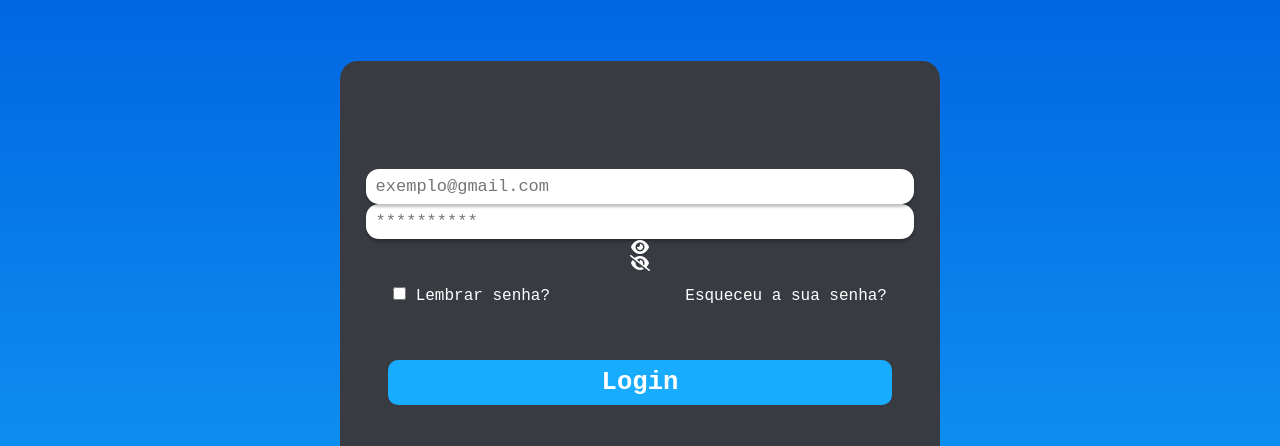
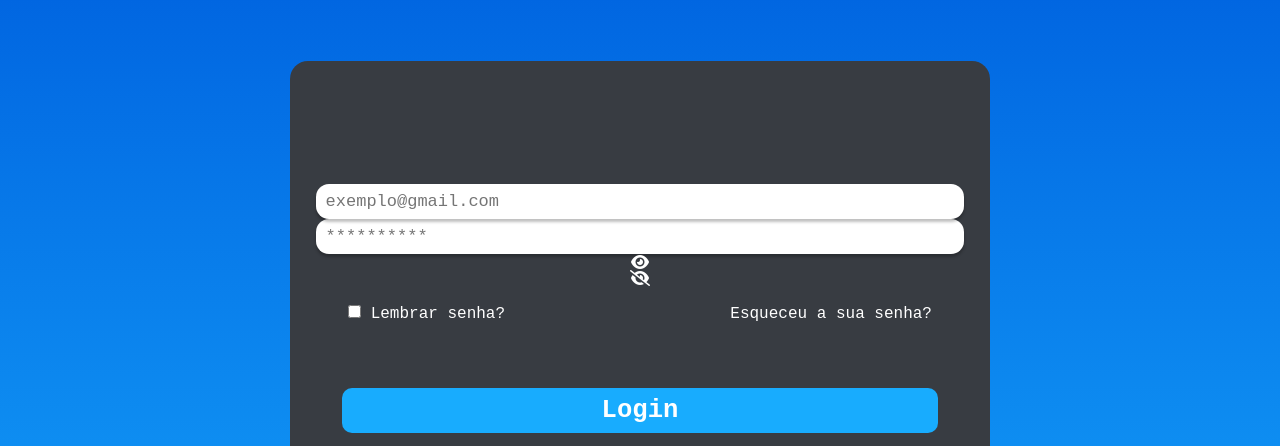
Before and after one commit to kayqueprogram/display-login, a plain HTML site: page index.html in a window 1280 px wide. Shown: the part 75-521 px from the top of the page. Drawn offline with Linux system fonts and the light colour scheme; a web font is replaced by a local one.

Commit message:
Update styles.css

```diff
--- a/CSS/styles.css
+++ b/CSS/styles.css
@@ -31,8 +31,8 @@ main{
 
 main form{
     margin-top: 5%;
-    width: 600px;
-    height: 42%;
+    width: 700px;
+    height: 37%;
     background-color: #383c42;
     box-shadow:  0px 2px 3px rgba(0, 0, 0, 0.25) inset 0px 4px 4px rgba(0, 0, 0, 0.25);
     border-radius: 18px;
```
